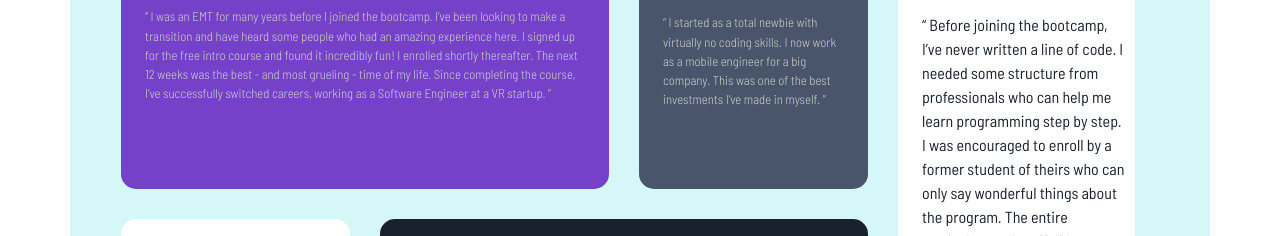
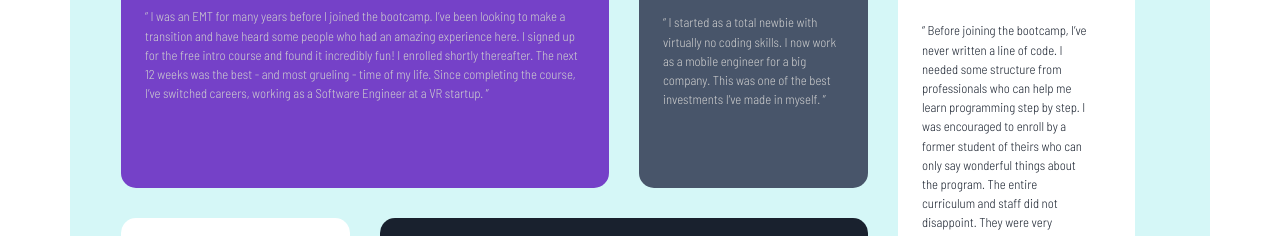
Before and after one commit to MSameer192/Bootstrap-Grid, a plain HTML site: page index.html in a window 1280 px wide. Shown: the part 284-520 px from the top of the page. Drawn offline with nearby package versions, Linux system fonts and the light colour scheme.

Commit message:
font sizing

```diff
--- a/css/style.css
+++ b/css/style.css
@@ -105,6 +105,8 @@ div {
 
 .main-para2-dark {
     color: hsl(219, 29%, 14%);
+    font-size: 0.8rem;
+    font-weight: 300;
 }
 
 @media screen and (min-width: 993px) {
--- a/index.html
+++ b/index.html
@@ -57,7 +57,7 @@
               amazing experience here. I signed up for the free intro course and
               found it incredibly fun! I enrolled shortly thereafter. The next 12
               weeks was the best - and most grueling - time of my life. Since
-              completing the course, I’ve successfully switched careers, working
+              completing the course, I’ve switched careers, working
               as a Software Engineer at a VR startup. ”
           </div>
         </div>
@@ -136,7 +136,7 @@
         </div>
       </div>
 
-      <div class="kira col-md-12 col-lg-3 p-4 pe-2">
+      <div class="kira col-md-12 col-lg-3 p-4 pe-5">
         <div class="logo">
           <div class="logo-img-container float-start me-4">
             <img class="logo-img" src="./images/image-kira.jpg" class="rounded-circle"  alt="kira-img">
@@ -159,7 +159,8 @@
       student of theirs who can only say wonderful things about the program.
       The entire curriculum and staff did not disappoint. They were very
       hands-on and I never had  particular, was outstanding. It took my learning to the
-      next level in a way that no tutorial could ever have. In fact, I’ve
+      next level in a way that no tutorial could ever have.I never had  particular, was outstanding. It took my learning to the
+      next level in a way that no tutorial could ever have.  In fact, I’ve
       often referred to it during interviews as an example of my developent
       experience. It certainly helped me land a job as a full-stack
       developer after receiving multiple offers. 100% recommend! ”
```
